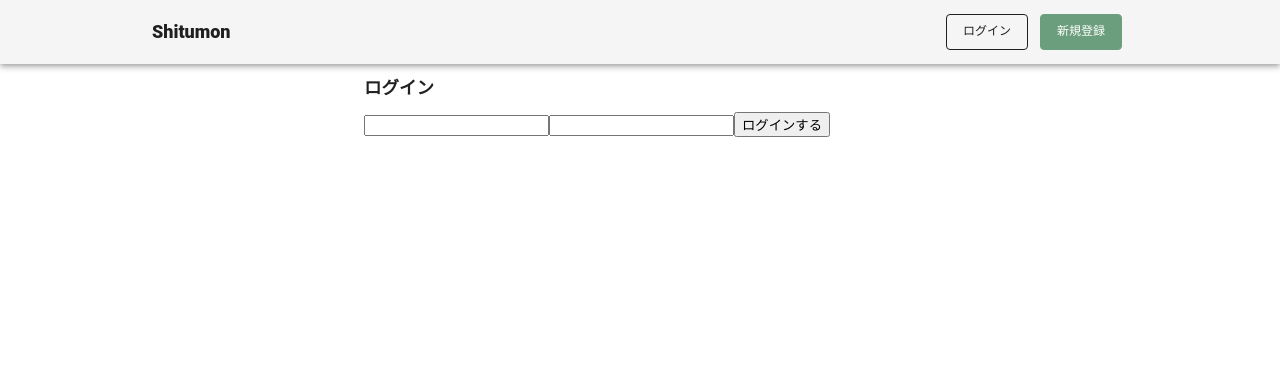
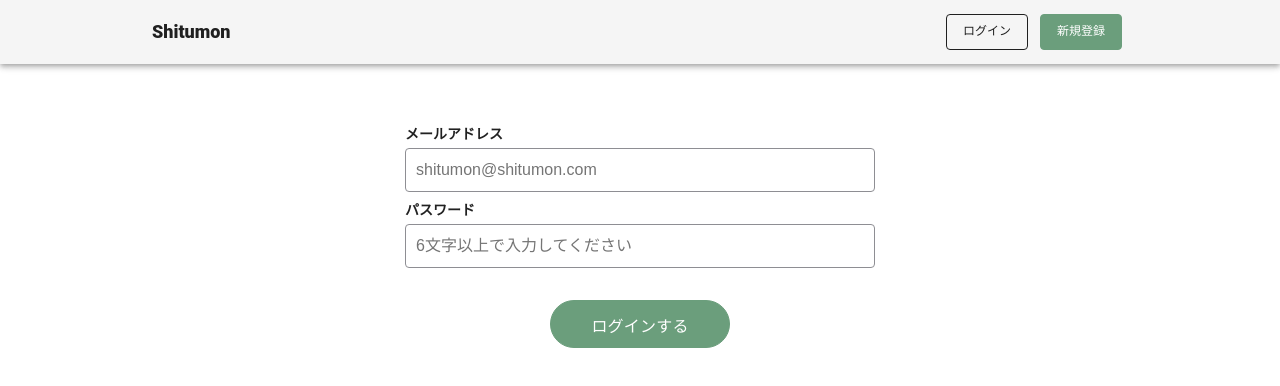
Before and after one commit to j9141997/question_service, a Next.js app: page /auth/login in a window 1280 px wide. Shown: the top 386 px of the page. Built offline with nearby package versions, Linux system fonts and the light colour scheme.

Commit message:
set login page

```diff
--- a/src/pages/auth/login.tsx
+++ b/src/pages/auth/login.tsx
@@ -1,15 +1,26 @@
-import React, { ComponentProps } from 'react'
-import Button from '@material-ui/core/Button'
-import { QuestionList } from '../../components/organism/QuestionList'
+import React, { FC } from 'react'
+
+import AuthContainer from '../../components/organism/AuthContainer'
 import Form from '../../components/organism/Form'
+import InputGroup from '../../components/molecule/InputGroup'
+import SubmitButton from '../../components/atom/SubmitButton'
 
-const login = (props) => (
-  <React.Fragment>
-    <h1>ログイン</h1>
-    <input type="text" name="email" />
-    <input type="text" name="password" />
-    <input type="submit" value="ログインする" />
-  </React.Fragment>
+const login: FC = () => (
+  <AuthContainer>
+    <Form action="hogehoge">
+      <InputGroup
+        labelName="メールアドレス"
+        name="email"
+        placeholder="shitumon@shitumon.com"
+      />
+      <InputGroup
+        labelName="パスワード"
+        name="password"
+        placeholder="6文字以上で入力してください"
+      />
+      <SubmitButton value="ログインする" />
+    </Form>
+  </AuthContainer>
 )
 
 export default login
--- a/src/pages/auth/register.tsx
+++ b/src/pages/auth/register.tsx
@@ -30,7 +30,7 @@ const register: FC = () => (
         name="password"
         placeholder="6文字以上で入力してください"
       />
-      <SubmitButton value="メールアドレスで登録" marginTop="24px" />
+      <SubmitButton value="メールアドレスで登録" />
     </Form>
   </AuthContainer>
 )
```
